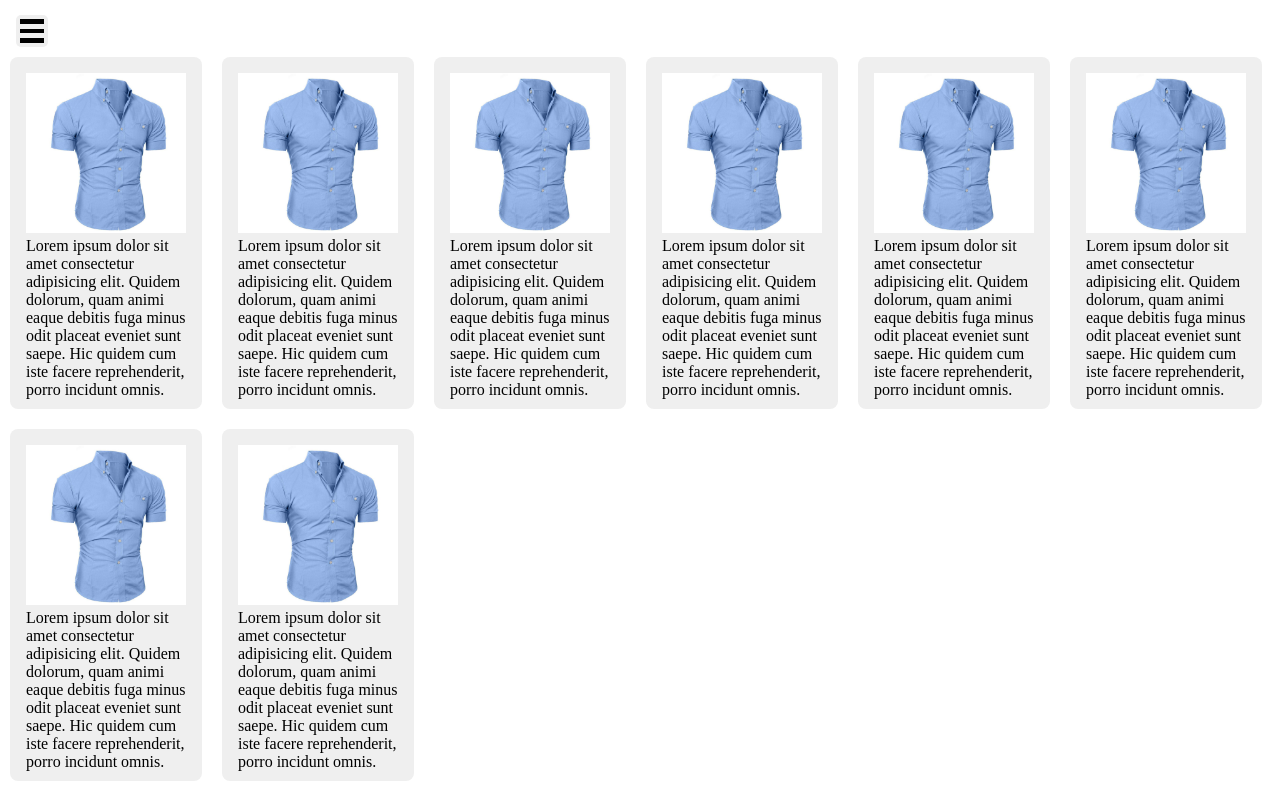
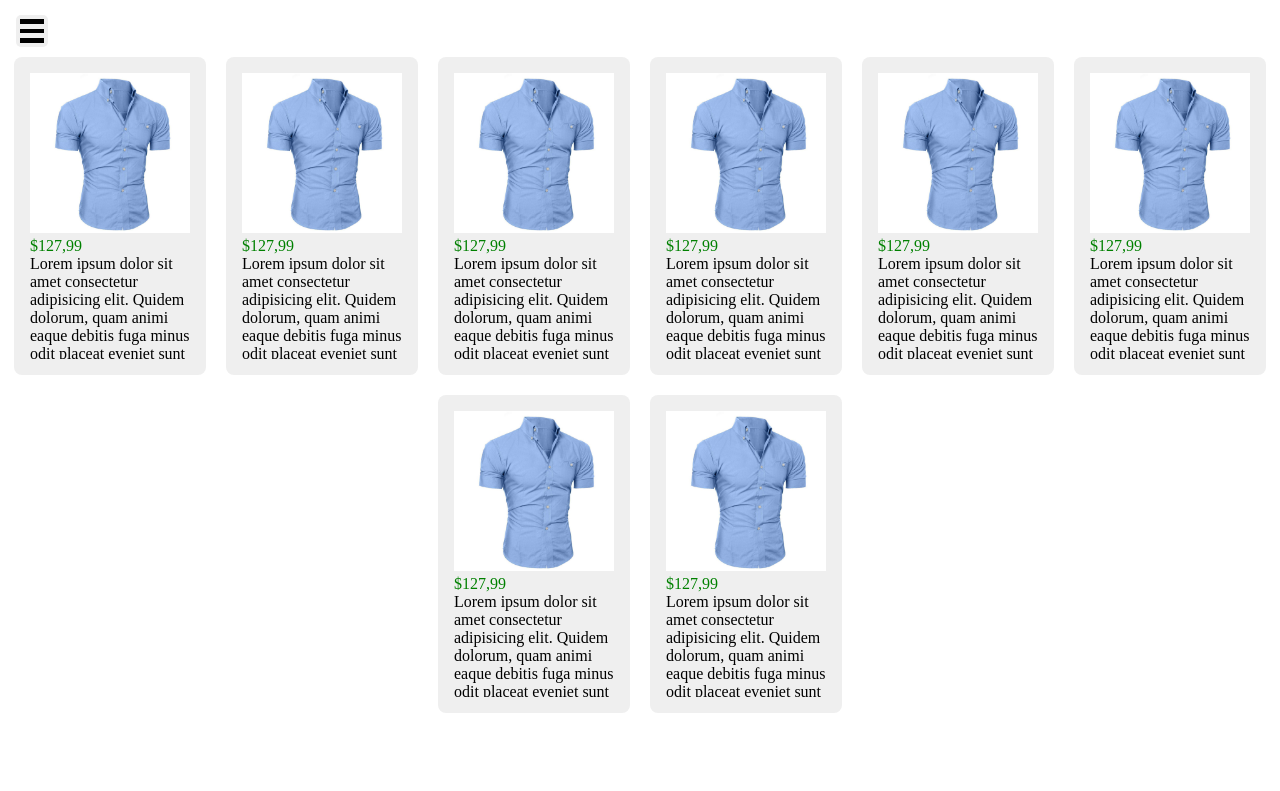
Before and after one commit to ricardomathheus/glossy, a plain HTML site: page index.html in a window 1280 px wide. Shown: the part 107-898 px from the top of the page. After the commit the page ends 830 px from the top, so only its background shows below. Drawn offline with Linux system fonts and the light colour scheme.

Commit message:
preço e correções no estilo

```diff
--- a/index.html
+++ b/index.html
@@ -42,6 +42,7 @@
         <article id="products-conteiner">
             <div>
                 <img src="products/camisa.jpg" alt="">
+                <span class="price">$127,99</span>
                 <p>
                     Lorem ipsum dolor sit amet consectetur adipisicing elit. Quidem dolorum, quam animi eaque debitis
                     fuga minus odit placeat eveniet sunt saepe. Hic quidem cum iste facere reprehenderit, porro incidunt
--- a/script.js
+++ b/script.js
@@ -6,6 +6,8 @@ const productsList = [
             src: 'products/camisa.jpg',
             alt: ''
         },
+
+        price: '$127,99',
 
         description:
         `
@@ -20,6 +22,8 @@ const productsList = [
             src: 'products/camisa.jpg',
             alt: ''
         },
+
+        price: '$127,99',
 
         description:
         `
@@ -47,24 +51,14 @@ function addProducts(product) {
     )
 }
 
-function LoadProducts() {
-    productsList.forEach(element => {
-        productsConteiner.innerHTML +=
-        `
-        <div>
-            <img src="${element.img.src}" alt="${element.img.alt}">
-            <p>${element.description}</p>
-        </div>
-        `
-    })
-}
-
 function addTemplateProducts(numberOfProducts) {
     const product = {
         img: {
             src: 'products/camisa.jpg',
             alt: ''
         },
+
+        price: '$127,99',
 
         description:
         `
@@ -81,6 +75,18 @@ function addTemplateProducts(numberOfProducts) {
     }
 }
 
+function LoadProducts() {
+    productsList.forEach(element => {
+        productsConteiner.innerHTML +=
+        `
+        <div>
+            <img src="${element.img.src}" alt="${element.img.alt}">
+            <span class="price">${element.price}</span>
+            <p>${element.description}</p>
+        </div>
+        `
+    })
+}
 
 addTemplateProducts(5)
 LoadProducts()
--- a/style.css
+++ b/style.css
@@ -119,6 +119,7 @@ nav article ul {
 
 #products-conteiner {
     display: flex;
+    justify-content: center;
     flex-wrap: wrap;
 }
 
@@ -138,5 +139,11 @@ nav article ul {
 
 #products-conteiner > div p{
     max-width: 100%;
+    max-height: 6.5rem;
     white-space: unset;
+    overflow: hidden;
 }
+
+#products-conteiner > div span{
+    color: green;
+}
```
Also changed, not shown: images/menu.svg (added).
